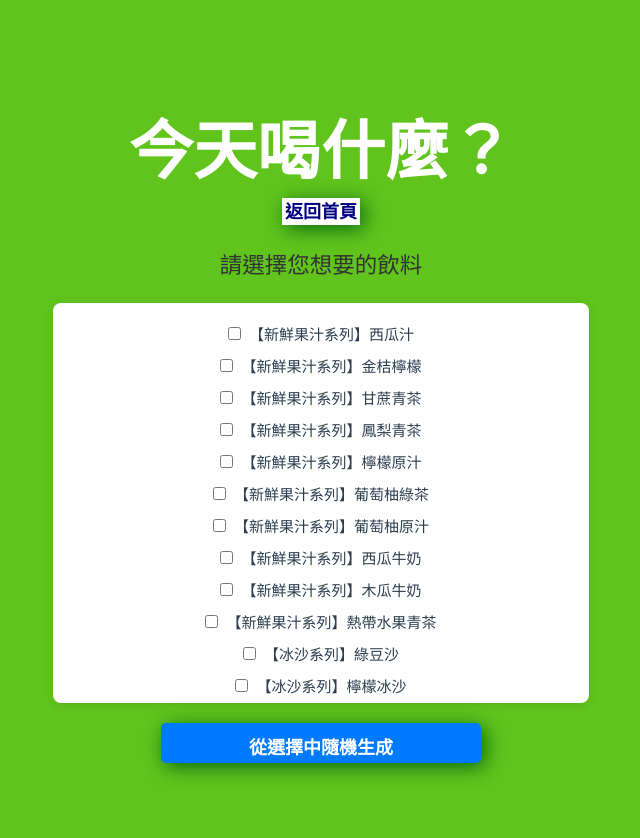
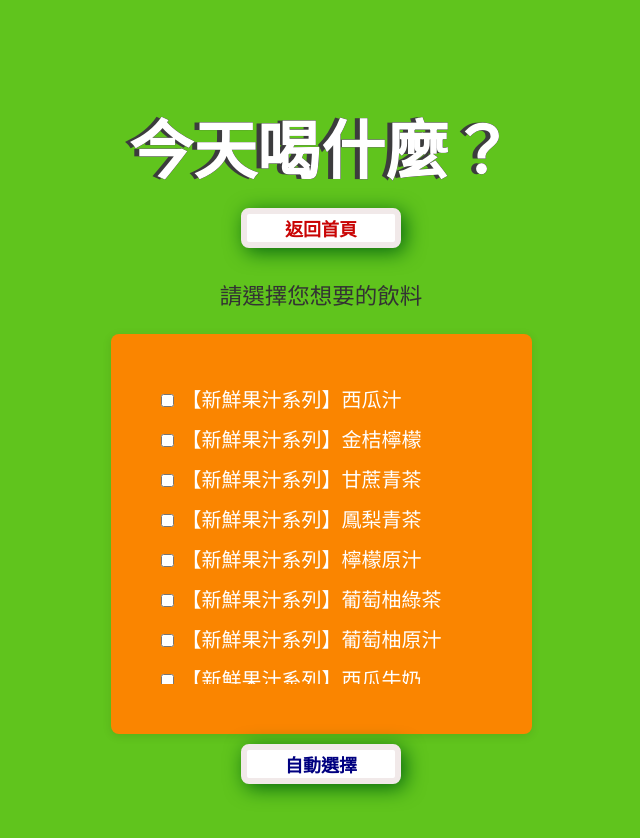
Before and after one commit to jamieyu0914/what-to-drink, a Vue app in the folder frontend/: page /select in a window 1280 px wide. Shown: the top 838 px of the page, without its empty margins (319-959 px from the left). Built offline with nearby package versions, Linux system fonts and the light colour scheme.

Commit message:
fix: 修正按鈕

```diff
--- a/frontend/src/assets/main.css
+++ b/frontend/src/assets/main.css
@@ -5,18 +5,6 @@
   margin: 0 auto;
   padding: 2rem;
   font-weight: normal;
-}
-
-.menuImage {
-    width: 90%;
-    margin: 0 auto;
-    display: flex;
-    justify-content: center;
-}
-
-.menu-image {
-    max-width: 95vh;
-    justify-self: center;
 }
 
 a,
--- a/frontend/src/assets/style.css
+++ b/frontend/src/assets/style.css
@@ -68,7 +68,7 @@
   fill: #ecab29;
 }
 
-/* Styles for the Theme */
+/* Styles for the Theme #60c41d*/
 body {
   text-align: center;
   margin: auto;
@@ -92,6 +92,7 @@ body {
   font-weight: 800;
   width: fit-content;
   color: #fff;
+  text-shadow: -5px 0 #3c3c3d, 0 0px #3c3c3d, 0px 0 #3c3c3d, 0 0px #3c3c3d;
 }
 
 /* Styles for the Lucky Wheel */
@@ -114,52 +115,23 @@ body {
   font-size: larger;
   margin: 10px;
   height: 40px;
-  width: 40vh;
+  width: 20vh;
   color: #000080;
   background-color: #fff;
-  border: none;
+  border: 6px solid #f1e9e9;
   text-decoration: none;
   box-shadow: 4px 4px 20px 0 #076810;
+  border-radius: 8px;
 }
 
 .btn:hover,
 .btn:active {
   color: #fff;
   background-color: #000080;
-  border: none;
+  border: 8px solid #01015f;
   text-decoration: none;
   box-shadow: 4px 4px 5px 0 #076810;
-}
-
-/* Styles for the Modal */
-.modal-overlay {
-  display: none;
-  position: fixed;
-  top: 0;
-  left: 0;
-  width: 100%;
-  height: 100%;
-  background: rgba(0, 0, 0, 0.5);
-  justify-content: center;
-  align-items: center;
-}
-
-.modal {
-  background: white;
-  padding: 20px;
-  border-radius: 8px;
-  text-align: center;
-  box-shadow: 0 2px 10px rgba(0, 0, 0, 0.3);
-}
-
-.close-btn {
-  margin-top: 10px;
-  padding: 8px 16px;
-  border: none;
-  background: crimson;
-  color: white;
-  border-radius: 4px;
-  cursor: pointer;
+  margin-top: 15px;
 }
 
 /* Styles for the Menu Modal Content */
--- a/frontend/src/components/AppHeader.vue
+++ b/frontend/src/components/AppHeader.vue
@@ -5,34 +5,3 @@
     </div>
   </div>
 </template>
-
-<style scoped>
-.navigation {
-  display: flex;
-  justify-content: center;
-  gap: 20px;
-  margin-top: 20px;
-  padding: 15px;
-  background: rgba(255, 255, 255, 0.1);
-  border-radius: 8px;
-}
-
-.nav-link {
-  color: #333;
-  text-decoration: none;
-  padding: 8px 16px;
-  border-radius: 4px;
-  transition: all 0.3s;
-  font-weight: 500;
-}
-
-.nav-link:hover {
-  background: rgba(0, 123, 255, 0.1);
-  color: #007bff;
-}
-
-.nav-link.router-link-active {
-  background: #007bff;
-  color: white;
-}
-</style>
--- a/frontend/src/components/BackHome.vue
+++ b/frontend/src/components/BackHome.vue
@@ -1,7 +1,44 @@
 <template>
   <div class="container">
     <div class="back-home">
-      <a href="/" class="btn btn-secondary">返回首頁</a>
+      <button @click="goHome" class="back-home-btn">返回首頁</button>
     </div>
   </div>
 </template>
+
+<script setup>
+import { useRouter } from 'vue-router'
+
+const router = useRouter()
+
+const goHome = () => {
+  router.push('/')
+}
+</script>
+
+<style scoped>
+.back-home-btn,
+.back-home-btn :visited {
+  font-weight: 800;
+  font-size: larger;
+  margin: 10px;
+  height: 40px;
+  width: 20vh;
+  color: #c90404;
+  background-color: #fff;
+  border: 6px solid #f1e9e9;
+  text-decoration: none;
+  box-shadow: 4px 4px 20px 0 #076810;
+  border-radius: 8px;
+}
+
+.back-home-btn:hover,
+.back-home-btn:active {
+  color: #fff;
+  background-color: #c90404;
+  border: 8px solid #a00404;
+  text-decoration: none;
+  box-shadow: 4px 4px 5px 0 #076810;
+  margin-top: 15px;
+}
+</style>
--- a/frontend/src/components/MenuDisplay.vue
+++ b/frontend/src/components/MenuDisplay.vue
@@ -8,3 +8,18 @@
     </div>
   </div>
 </template>
+
+<style scoped>
+.menuImage {
+    width: 90%;
+    margin: 0 auto;
+    display: flex;
+    justify-content: center;
+}
+
+.menu-image {
+    max-width: 95vh;
+    justify-self: center;
+    border-radius: 20px;
+}
+</style>
--- a/frontend/src/components/RandomDisplay.vue
+++ b/frontend/src/components/RandomDisplay.vue
@@ -1,17 +1,19 @@
 <template>
   <div class="random-display">
-    <h2>隨機飲料生成器</h2>
+    <h2>為您推薦...</h2>
     <div class="random-content">
-      <button @click="generateRandomDrink" class="btn btn-primary">生成隨機飲料</button>
       <div v-if="randomResult" class="result-display">
-        <h3>為您推薦：{{ randomResult }}</h3>
+        <h3>{{ randomResult }}</h3>
+      </div>
+      <div v-else class="loading">
+        正在為您選擇飲品...
       </div>
     </div>
   </div>
 </template>
 
 <script setup>
-import { ref } from 'vue'
+import { ref, onMounted } from 'vue'
 
 const randomResult = ref('')
 
@@ -39,6 +41,11 @@ const generateRandomDrink = async () => {
     console.error('Error generating random drink:', error)
   }
 }
+
+// Call the function when component mounts
+onMounted(() => {
+  generateRandomDrink()
+})
 </script>
 
 <style scoped>
@@ -61,27 +68,8 @@ const generateRandomDrink = async () => {
   box-shadow: 0 2px 10px rgba(0, 0, 0, 0.1);
 }
 
-.btn {
-  padding: 15px 30px;
-  background: #28a745;
-  color: white;
-  border: none;
+.result-display {
   border-radius: 8px;
-  font-size: 18px;
-  cursor: pointer;
-  transition: background 0.3s;
-}
-
-.btn:hover {
-  background: #218838;
-}
-
-.result-display {
-  margin-top: 30px;
-  padding: 20px;
-  background: #f8f9fa;
-  border-radius: 8px;
-  border-left: 4px solid #28a745;
 }
 
 .result-display h3 {
@@ -89,4 +77,10 @@ const generateRandomDrink = async () => {
   margin: 0;
   font-size: 24px;
 }
+
+.loading {
+  color: #666;
+  font-style: italic;
+  padding: 20px;
+}
 </style>
--- a/frontend/src/components/SelectDisplay.vue
+++ b/frontend/src/components/SelectDisplay.vue
@@ -1,9 +1,11 @@
 <template>
   <div class="select-display">
     <h2>請選擇您想要的飲料</h2>
-    <div id="selectContent" class="select-content"></div>
-    <button @click="generateFromSelection" class="btn btn-primary" style="margin-top: 20px">
-      從選擇中隨機生成
+    <div id="selectBox" class="select-box">
+      <div id="selectContent" class="select-content"></div>
+    </div>
+    <button @click="generateFromSelection" class="auto-select-btn">
+      自動選擇
     </button>
     <div v-if="selectedResult" class="result-display">
       <h3>隨機結果：{{ selectedResult }}</h3>
@@ -53,6 +55,8 @@ const populateSelectList = async () => {
         labelElement.htmlFor = checkbox.id
         labelElement.textContent = label
         labelElement.style.marginLeft = '8px'
+        labelElement.style.color = '#fff'
+        labelElement.style.fontSize = '20px'
 
         // 建立包裝容器
         const itemContainer = document.createElement('div')
@@ -90,6 +94,9 @@ onMounted(() => {
   padding: 20px;
   max-width: 800px;
   margin: 0 auto;
+  display: flex;
+  flex-direction: column;
+  align-items: center;
 }
 
 .select-display h2 {
@@ -98,13 +105,52 @@ onMounted(() => {
   margin-bottom: 20px;
 }
 
+.select-box {
+    background: #fa8500;
+    padding: 50px;
+    border-radius: 8px;
+    box-shadow: 0 2px 10px rgba(0, 0, 0, 0.1);
+    max-height: 400px;
+    display: flex;
+    align-items: center;
+    flex-direction: column;
+    width: max-content;
+    border-radius: 8px;
+    overflow: hidden;
+}
+
 .select-content {
-  background: white;
-  padding: 20px;
+  display: flex;
+  flex-direction: column;
+  align-items: flex-start;
+  overflow-y: scroll;
+  padding-right: 20px;
+  box-sizing: content-box;
+}
+
+.auto-select-btn,
+.auto-select-btn :visited {
+  font-weight: 800;
+  font-size: larger;
+  margin: 10px;
+  height: 40px;
+  width: 20vh;
+  color: #000080;
+  background-color: #fff;
+  border: 6px solid #f1e9e9;
+  text-decoration: none;
+  box-shadow: 4px 4px 20px 0 #076810;
   border-radius: 8px;
-  box-shadow: 0 2px 10px rgba(0, 0, 0, 0.1);
-  max-height: 400px;
-  overflow-y: auto;
+}
+
+.auto-select-btn:hover,
+.auto-select-btn:active {
+  color: #fff;
+  background-color: #000080;
+  border: 8px solid #01015f;
+  text-decoration: none;
+  box-shadow: 4px 4px 5px 0 #076810;
+  margin-top: 15px;
 }
 
 .result-display {
@@ -120,18 +166,4 @@ onMounted(() => {
   margin: 0;
 }
 
-.btn {
-  display: block;
-  margin: 0 auto;
-  padding: 10px 20px;
-  background: #007bff;
-  color: white;
-  border: none;
-  border-radius: 5px;
-  cursor: pointer;
-}
-
-.btn:hover {
-  background: #0056b3;
-}
 </style>
```
Also changed, not shown: frontend/src/components/ListModal.vue (deleted, +0 -54 lines), frontend/src/components/MenuModal.vue (deleted, +0 -44 lines), frontend/src/components/ResultModal.vue (deleted, +0 -44 lines).
